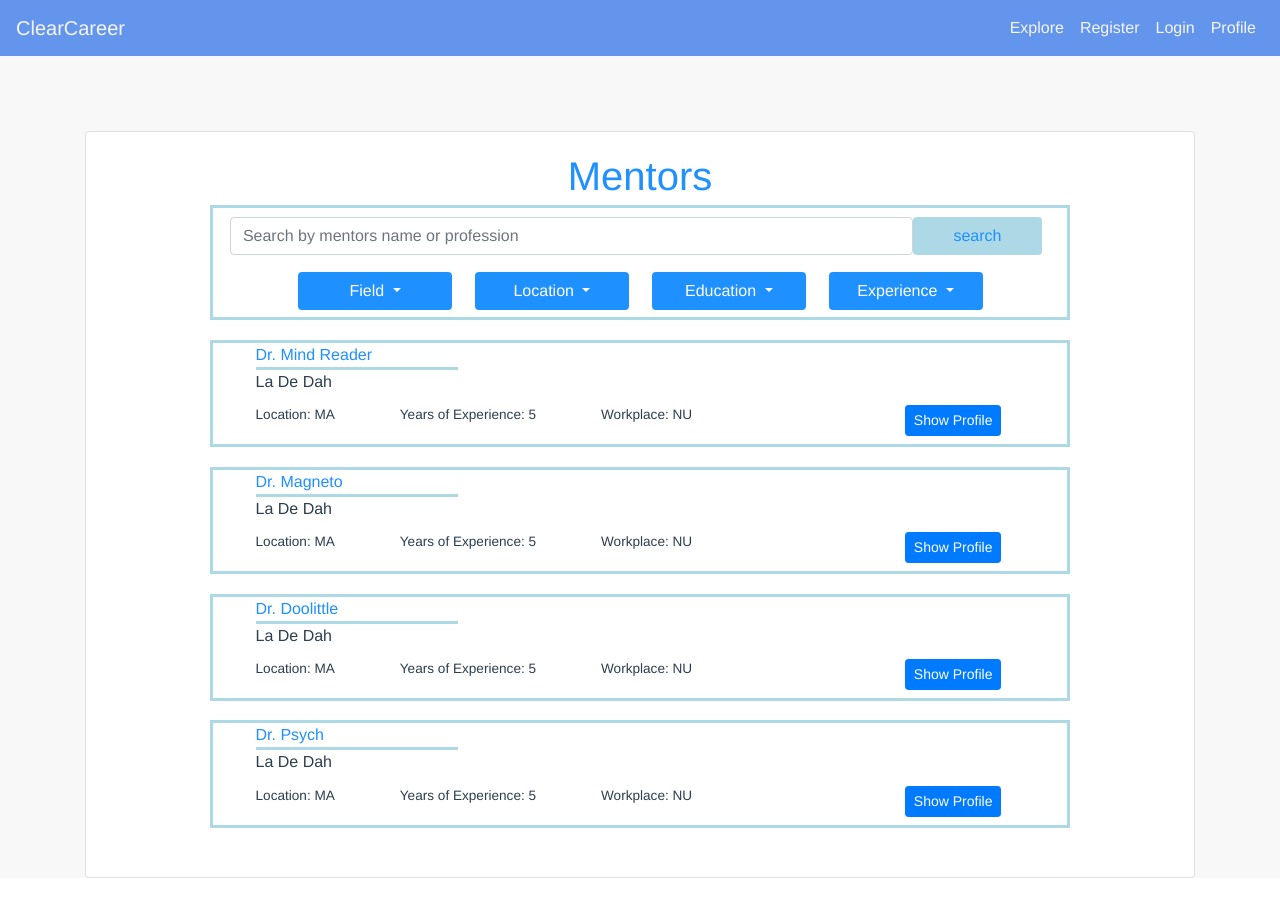
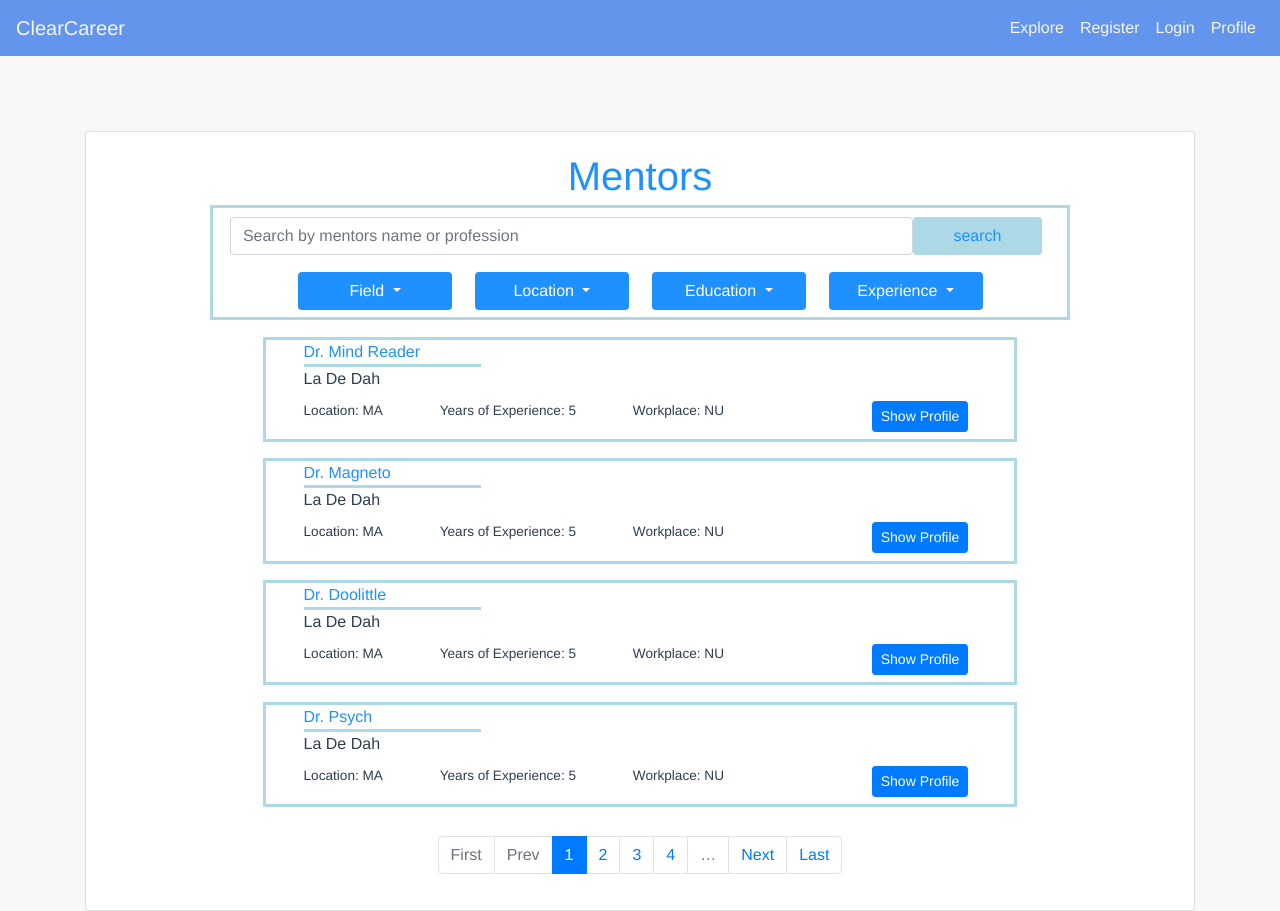
Before and after one commit to jerrylanning/clear-career, a Vue app: page /search-mentors in a window 1280 px wide. Before the commit the page ends 878 px from the top, so only its background shows below. Built offline with nearby package versions, Linux system fonts and the light colour scheme.

Commit message:
Pagination

```diff
--- a/src/components/pages/Explore.vue
+++ b/src/components/pages/Explore.vue
@@ -90,6 +90,16 @@
                     <CareerCard career="Back End" description="Lad de dah" salary="500,000" education="500,000" experience="2-4 years"/>
                     <CareerCard career="Full Stack" description="Lad de dah" salary="500,000" education="500,000" experience="2-4 years"/>
                 </div>
+                <b-pagination
+                        v-model="currentPage"
+                        :total-rows="rows"
+                        :per-page="perPage"
+                        first-text="First"
+                        prev-text="Prev"
+                        next-text="Next"
+                        last-text="Last"
+                        align="center"
+                ></b-pagination>
             </b-card>
         </div>
     </b-container>
@@ -101,6 +111,13 @@
     export default {
         name: "Explore",
         components: {CareerCard},
+        data() {
+            return {
+                rows: "100",
+                perPage: "10",
+                currentPage: 1
+            }
+        }
     }
 </script>
 
--- a/src/components/pages/SearchMentors.vue
+++ b/src/components/pages/SearchMentors.vue
@@ -56,8 +56,17 @@
                     <MentorCard name="Dr. Magneto" description="La De Dah" location="MA" yearsOfExperience="5" workplace="NU"/>
                     <MentorCard name="Dr. Doolittle" description="La De Dah" location="MA" yearsOfExperience="5" workplace="NU"/>
                     <MentorCard name="Dr. Psych" description="La De Dah" location="MA" yearsOfExperience="5" workplace="NU"/>
-
                 </div>
+                <b-pagination
+                        v-model="currentPage"
+                        :total-rows="rows"
+                        :per-page="perPage"
+                        first-text="First"
+                        prev-text="Prev"
+                        next-text="Next"
+                        last-text="Last"
+                        align="center"
+                ></b-pagination>
             </b-card>
         </div>
     </b-container>
@@ -67,7 +76,14 @@
     import MentorCard from "../assets/MentorCard";
     export default {
         name: "SearchMentors",
-        components: {MentorCard}
+        components: {MentorCard},
+        data() {
+            return {
+                perPage: 10,
+                rows: 100,
+                currentPage: 1
+            }
+        }
     }
 </script>
 
@@ -120,8 +136,8 @@
     }
 
     .mentor-card-container {
-        margin-left: 10%;
-        width: 80%;
+        margin-left: 15%;
+        width: 70%;
         text-align: center;
         margin-bottom: 3%;
     }
```
